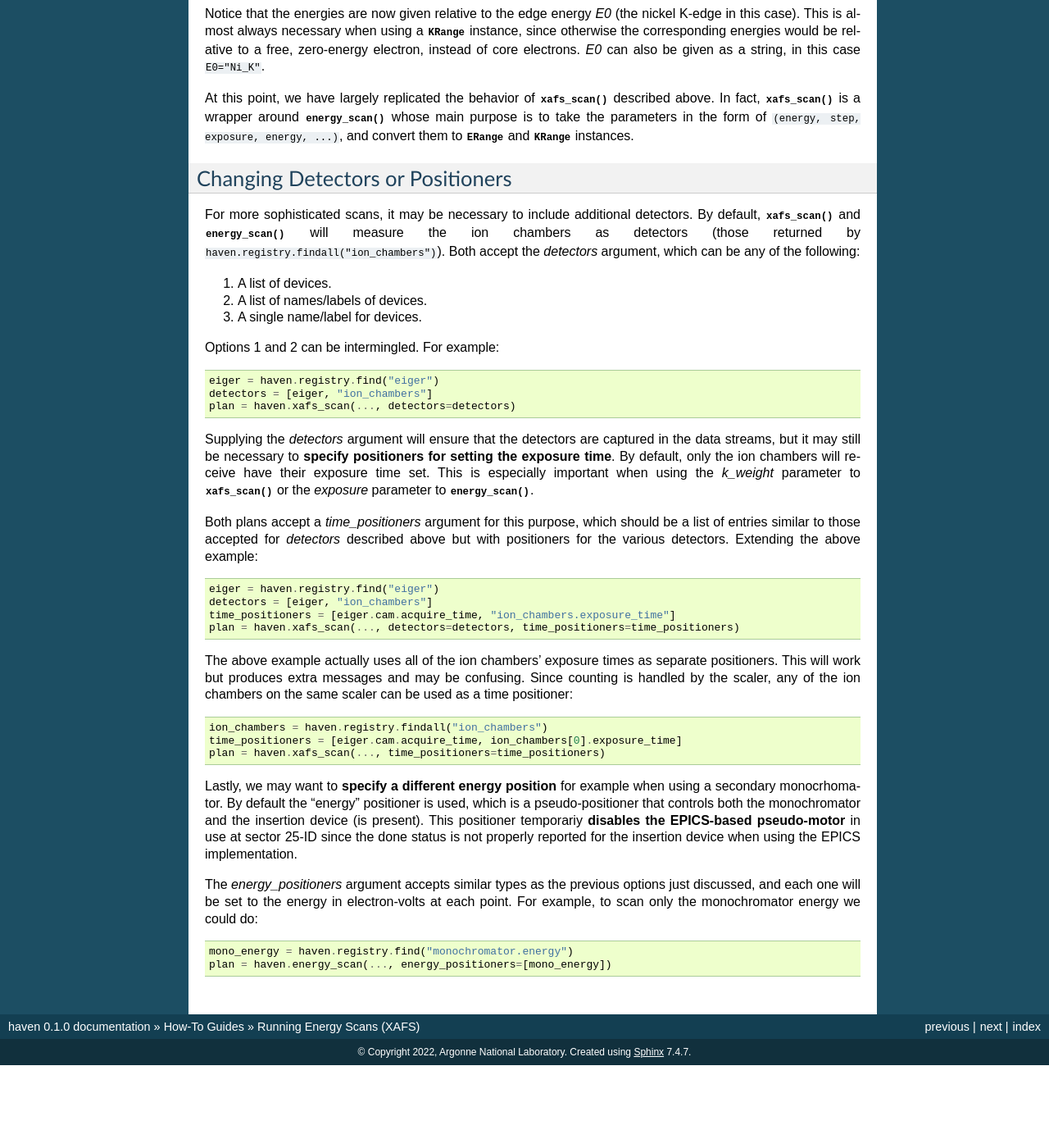
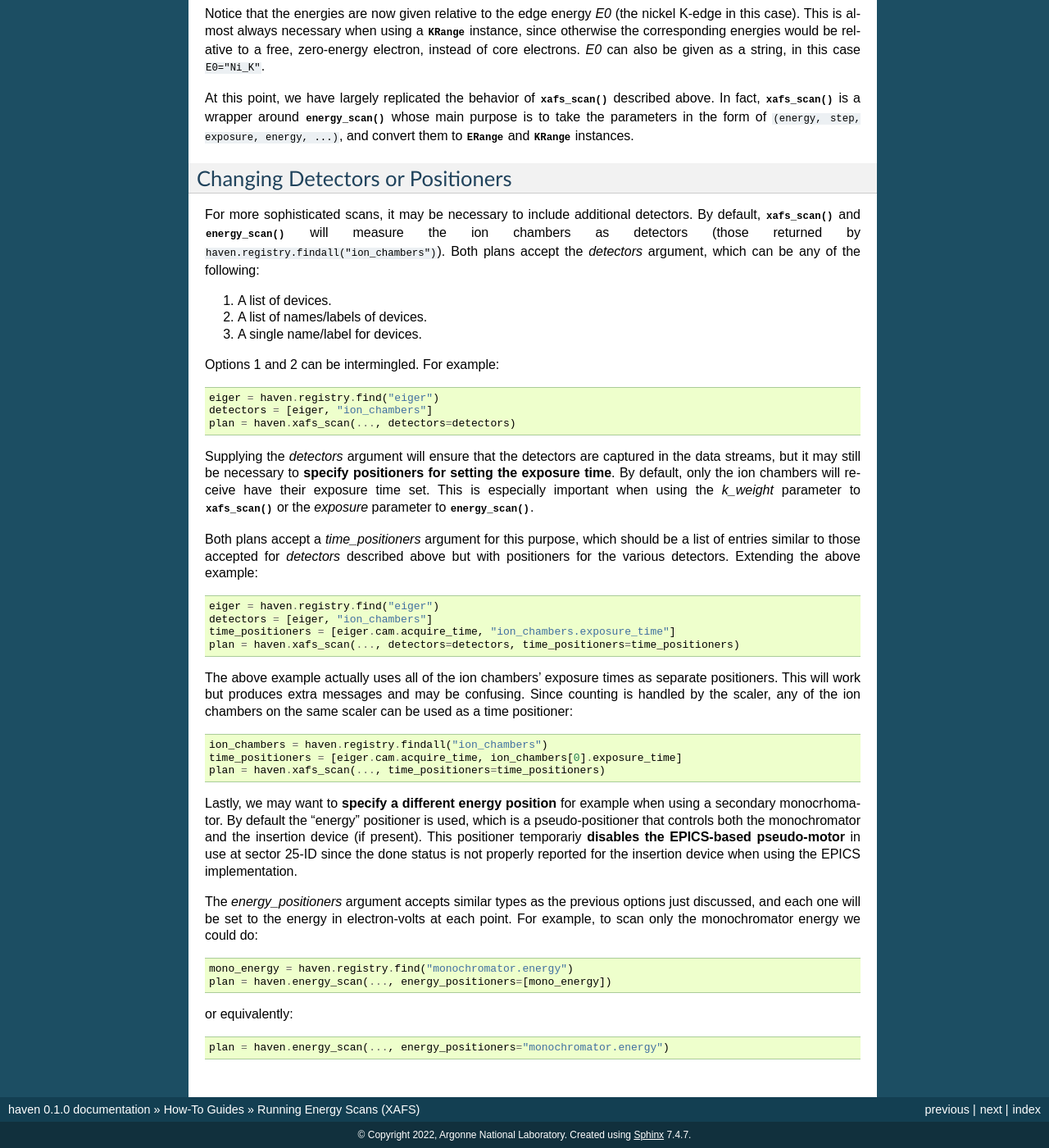
Before and after one commit to spc-group/haven, a Sphinx documentation site: the page built from docs/topic_guides/energy_scans.rst, in a window 1280 px wide and 1400 px high, scrolled down 1955 px. Shown: the whole window at 82% size. Built offline with Sphinx 7.4.7, drawn with Linux system fonts in a browser that asks for light colours; pages that are not in the unit, such as notebooks, are missing from menus; before the commit the page ends 3254 px from its top, so only the background shows below that; some of the changed text lies outside the part shown.

Commit message:
DOC: Minor clean up to energy scan topic guide.

```diff
--- a/docs/topic_guides/energy_scans.rst
+++ b/docs/topic_guides/energy_scans.rst
@@ -29,11 +29,11 @@ should already be imported for you in the ipython environment.
 Absolute vs. Relative Scans
 ---------------------------
 
-In some cases, it is more intuitive to describe the energy ranges
-relative to some absorption edge (*E0*). The energy of the edge can be
-given directly to :py:func:`~haven.plans.xafs_scan.xafs_scan` as *E0*,
-then all energy points will be interpreted as relative to this
-energy. The same scan from above would be:
+In many cases, it is more intuitive to describe the energy ranges
+relative to some absorption edge (*E0*). If this *E0* energy is given
+directly to :py:func:`~haven.plans.xafs_scan.xafs_scan` via the *E0*
+argument, then all energy points will be interpreted as relative to
+this energy. The same scan from above would be:
 
 .. code:: python
 
@@ -170,7 +170,7 @@ additional detectors. By default,
 :py:func:`~haven.plans.xafs_scan.xafs_scan()` and
 :py:func:`~haven.plans.energy_scan.energy_scan()` will measure the ion
 chambers as detectors (those returned by
-``haven.registry.findall("ion_chambers")``). Both accept the
+``haven.registry.findall("ion_chambers")``). Both plans accept the
 *detectors* argument, which can be any of the following:
 
 1. A list of devices.
@@ -220,7 +220,7 @@ time positioner:
 Lastly, we may want to **specify a different energy position** for
 example when using a secondary monocrhomator. By default the "energy"
 positioner is used, which is a pseudo-positioner that controls both
-the monochromator and the insertion device (is present). This
+the monochromator and the insertion device (if present). This
 positioner temporariy **disables the EPICS-based pseudo-motor** in use
 at sector 25-ID since the done status is not properly reported for the
 insertion device when using the EPICS implementation.
@@ -234,3 +234,9 @@ monochromator energy we could do:
 
    mono_energy = haven.registry.find("monochromator.energy")
    plan = haven.energy_scan(..., energy_positioners=[mono_energy])
+
+or equivalently:
+
+.. code-block:: python
+
+   plan = haven.energy_scan(..., energy_positioners="monochromator.energy")
```
